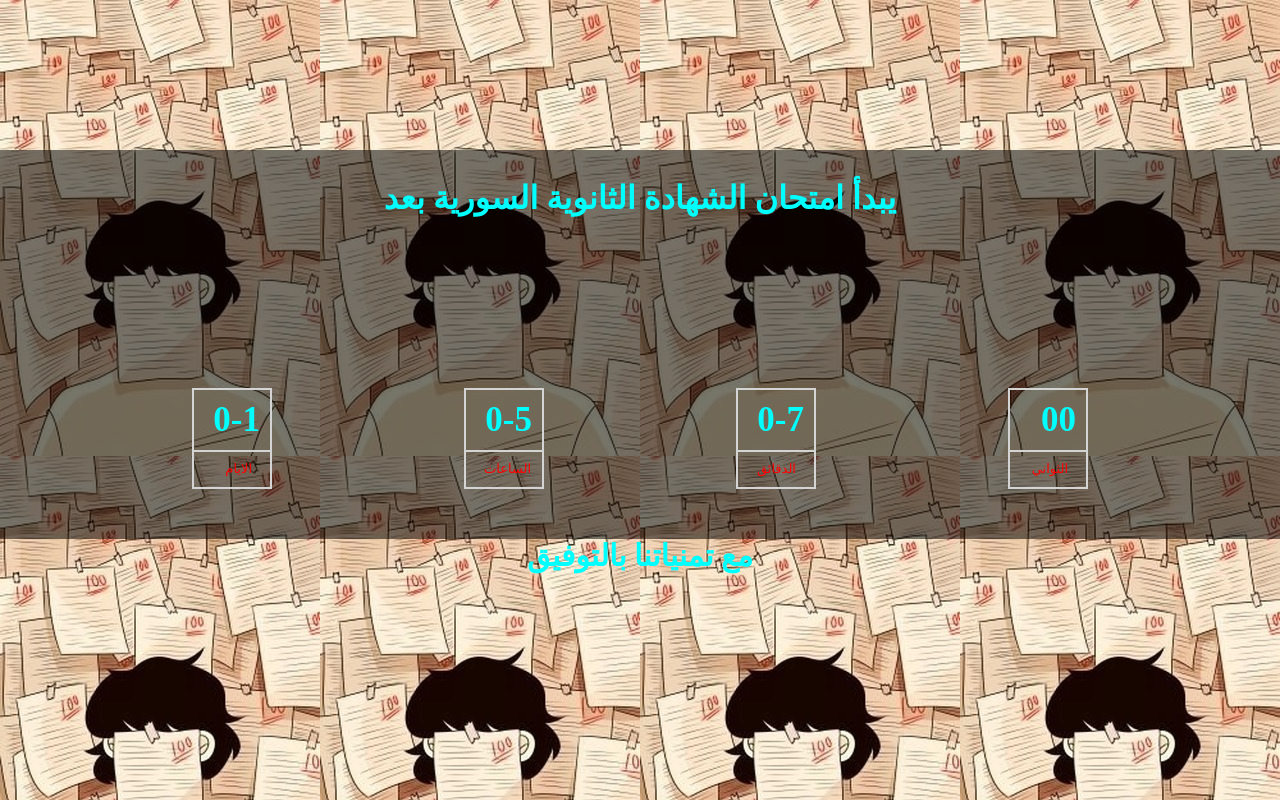
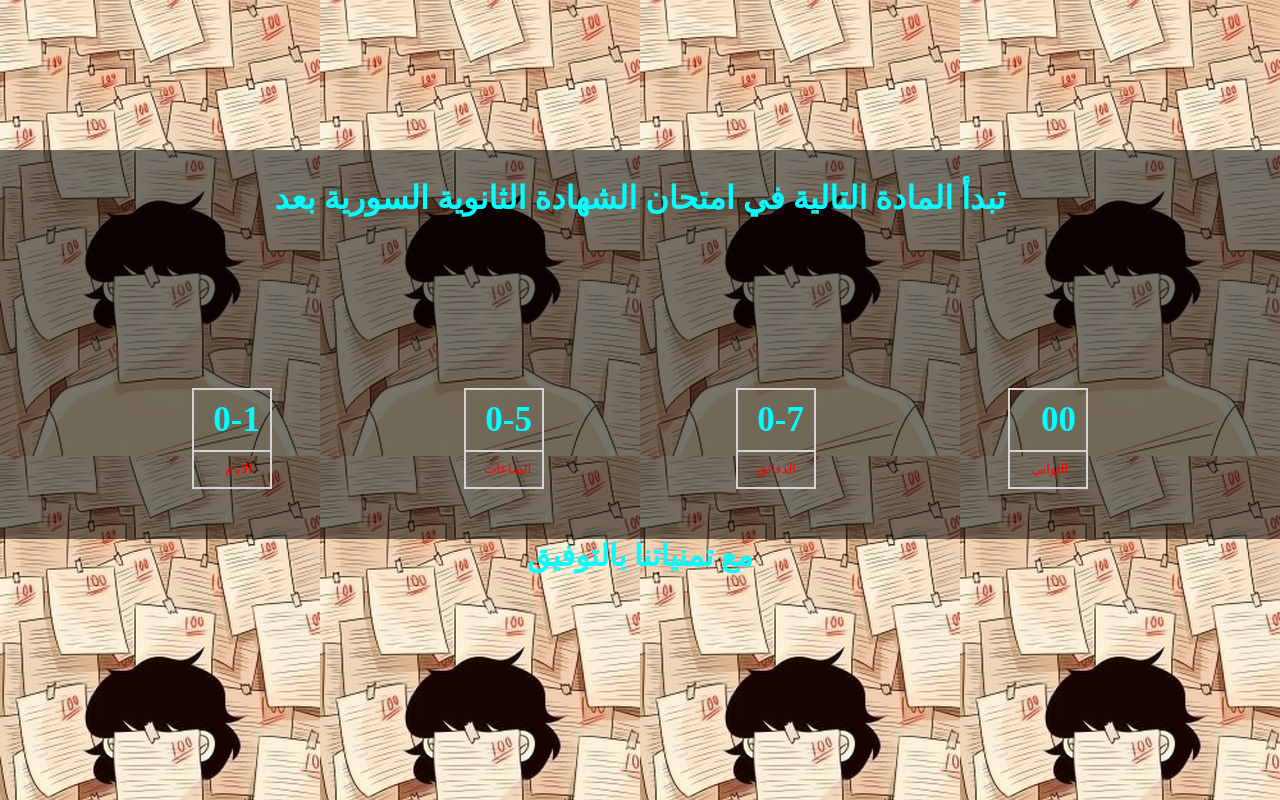
Before and after one commit to MoazAlsabouh/bactestsy2022, a plain HTML site: page index.html in a window 1280 px wide. Drawn offline with Linux system fonts and the light colour scheme.

Commit message:
Update index.html
.

```diff
--- a/index.html
+++ b/index.html
@@ -14,7 +14,7 @@
 <main>
   <section class="home">
     <h1>
-      يبدأ امتحان الشهادة الثانوية السورية بعد
+      تبدأ المادة التالية في امتحان الشهادة الثانوية السورية بعد
     </h1>
     <div class="countdown">
       <div class="box">
```
